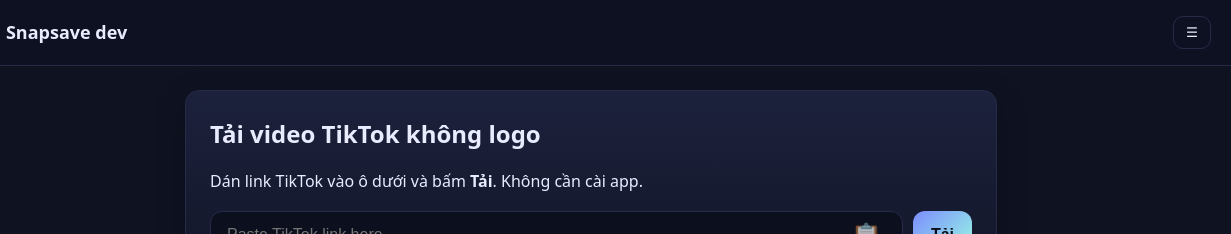
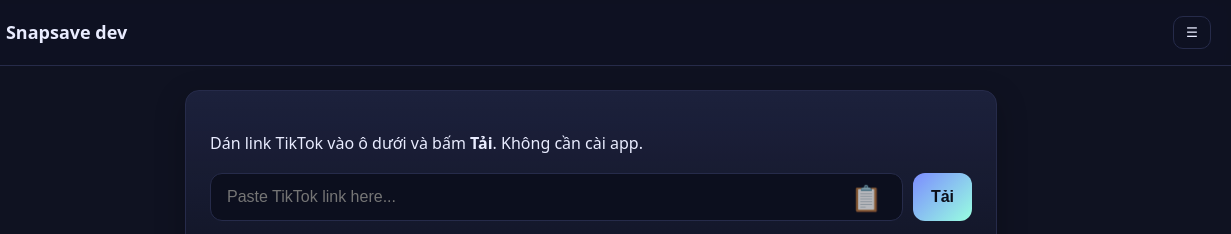
Before and after one commit to Masterdiosig/snapsave.dev, a website: page index.html in a window 1280 px wide. Shown: the top 234 px of the page, 49-1280 px from the left. Drawn offline with Linux system fonts and the light colour scheme.

Commit message:
Cập nhật giao diện landing page

```diff
--- a/index.html
+++ b/index.html
@@ -100,7 +100,7 @@
   <main class="container">
     <!-- Hero / Form -->
     <section class="hero">
-      <h2>Tải video TikTok không logo</h2>
+
       <p>Dán link TikTok vào ô dưới và bấm <b>Tải</b>. Không cần cài app.</p>
 
       <form id="downloadForm" class="form">
```
